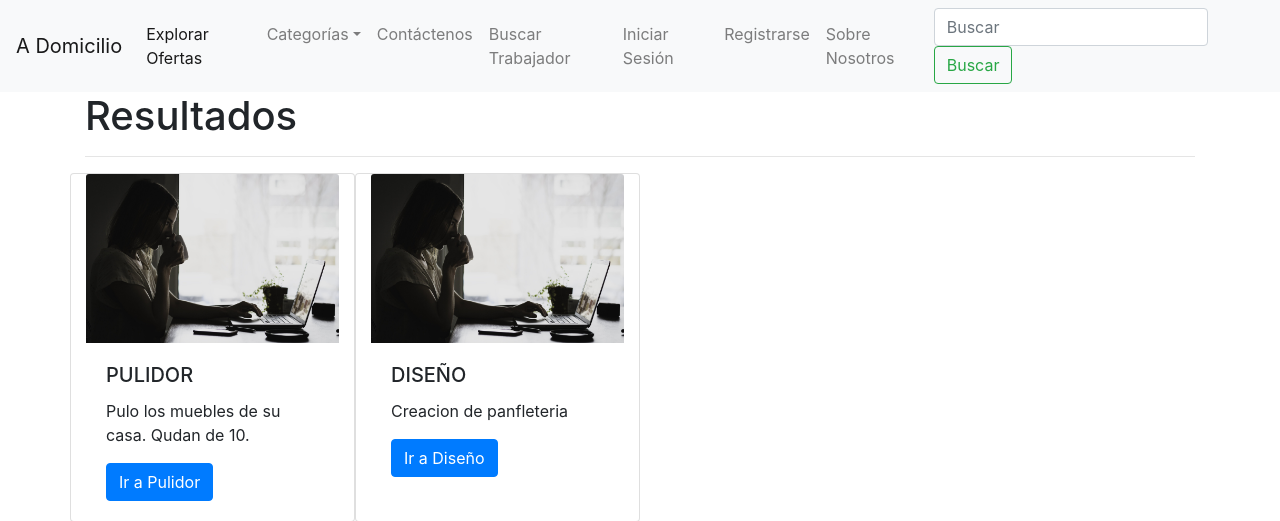
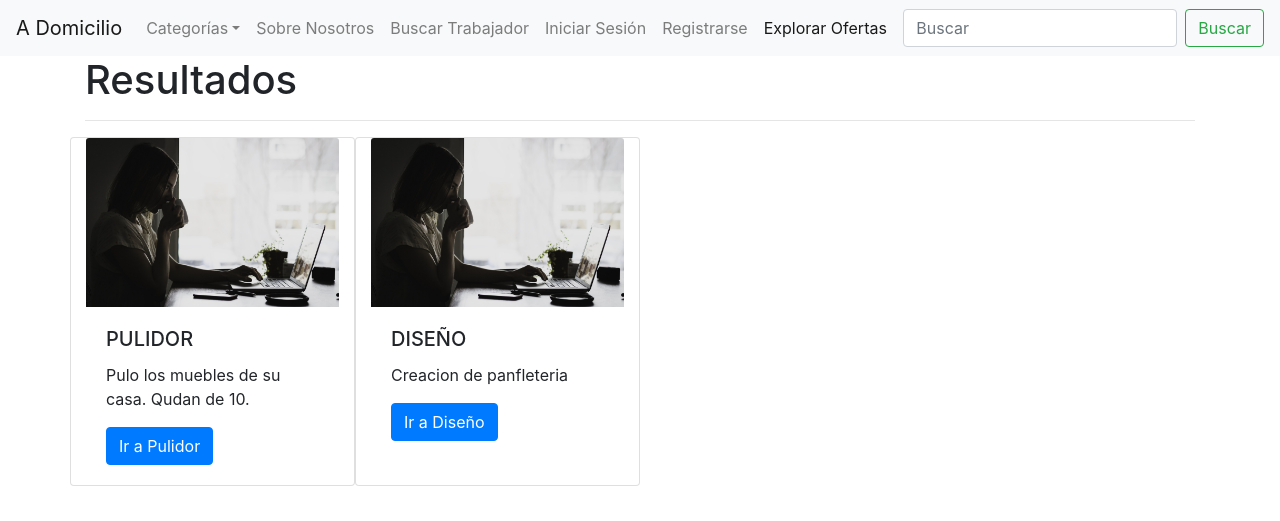
Before and after one commit to bogarinelias0/grupo3, a Django app: page /buscar/ in a window 1280 px wide. Shown: the top 521 px of the page. Run offline with Django 3.2, Linux system fonts and the light colour scheme; data comes from the database, SQL or seed files in the repository; both versions use the stored data as it was after the commit; some libraries are stand-ins or nearby versions.

Commit message:
agregar y ordenar detalles

```diff
--- a/templates/base.html
+++ b/templates/base.html
@@ -2,12 +2,14 @@
 <!doctype html>
 <html lang="es">
   <head>
+    <meta  charset = " UTF-8 " />
+    <title> A Domicilio </title>
     <!-- Required meta tags -->
     <meta charset="utf-8">
     <meta name="viewport" content="width=device-width, initial-scale=1, shrink-to-fit=no">
 
     <!-- Bootstrap CSS -->
-    <!-- <link rel="stylesheet" href="https://stackpath.bootstrapcdn.com/bootstrap/4.5.2/css/bootstrap.min.css" integrity="sha384-JcKb8q3iqJ61gNV9KGb8thSsNjpSL0n8PARn9HuZOnIxN0hoP+VmmDGMN5t9UJ0Z" crossorigin="anonymous"> -->
+    <link rel="stylesheet" href="https://stackpath.bootstrapcdn.com/bootstrap/4.1.0/css/bootstrap.min.css" integrity="sha384-9gVQ4dYFwwWSjIDZnLEWnxCjeSWFphJiwGPXr1jddIhOegiu1FwO5qRGvFXOdJZ4" crossorigin="anonymous">
     <link rel="stylesheet" href="{% static 'css/bootstrap.min.css' %}">
     <title>{% block title %}{% endblock %}</title>
   </head>
--- a/templates/navbar.html
+++ b/templates/navbar.html
@@ -5,9 +5,7 @@
     <div class="collapse navbar-collapse" id="navbarTogglerDemo01">
         <a class="navbar-brand" href="{% url 'inicio' %}">A Domicilio</a>
         <ul class="navbar-nav mr-auto mt-2 mt-lg-0">
-          <li class="nav-item active">
-          <a class="nav-link" href="{% url 'ofertas' %}">Explorar Ofertas </a>
-        </li>
+
         <li class="nav-item dropdown">
             <a class="nav-link dropdown-toggle" href="#" id="navbarDropdownMenuLink" role="button" data-toggle="dropdown" aria-haspopup="true" aria-expanded="false">Categorías</a>
             <div class="dropdown-menu" aria-labelledby="navbarDropdownMenuLink">
@@ -20,13 +18,21 @@
                 <a class="dropdown-item" href="{% url 'categoria_lista' %}">Todas las categorías</a>
               </div>
         </li>
-        <li class="nav-item">
-          <a class="nav-link" href="#" tabindex="-1" aria-disabled="true">Contáctenos</a>
+        {% comment %} Sobre nosotros y contactenos {% endcomment %}
+        <li class="nav-item dropdown">
+            <a class="nav-link" href="#" id="navbarDropdownMenuLink" role="button" data-toggle="dropdown" aria-haspopup="true" aria-expanded="false">Sobre Nosotros</a>
+            <div class="dropdown-menu" aria-labelledby="navbarDropdownMenuLink">
+            <a class="nav-link" href="https://api.whatsapp.com/send?phone=5493731444849&text=Hola%20que%20tal%3F%20tengo%20una%20consulta..." tabindex="-1" target="_blank" aria-disabled="true">Contáctenos</a>
+            </div>
         </li>
 
         <li class="nav-item">
           <a class="nav-link" href="#" tabindex="-1" aria-disabled="true">Buscar Trabajador</a>
         </li>
+
+        {% comment %} <li class="nav-item">
+          <a class="nav-link" href="#" tabindex="-1" aria-disabled="true">Ver Blog</a>
+        </li> {% endcomment %}
 
         {% if request.user.is_authenticated %}
         <li class="nav-item">
@@ -49,9 +55,11 @@
             <a class="nav-link" href="{% url 'registrar' %}" tabindex="-1" aria-disabled="true">Registrarse</a>
         </li>
         {% endif %}
-        <li class="nav-item">
-          <a class="nav-link" href="#" tabindex="-1" aria-disabled="true">Sobre Nosotros</a>
-      </li>
+
+        <li class="nav-item active">
+          <a class="nav-link" href="{% url 'ofertas' %}">Explorar Ofertas </a>
+        </li>
+
       </ul>
       <form class="form-inline my-2 my-lg-0" action="{% url 'buscar' %}">
         <input class="form-control mr-sm-2" type="search" placeholder="Buscar" aria-label="Buscar" name='palabra' value="{{ request.GET.buscar }}">
```
Also changed, not shown: db.sqlite3.
